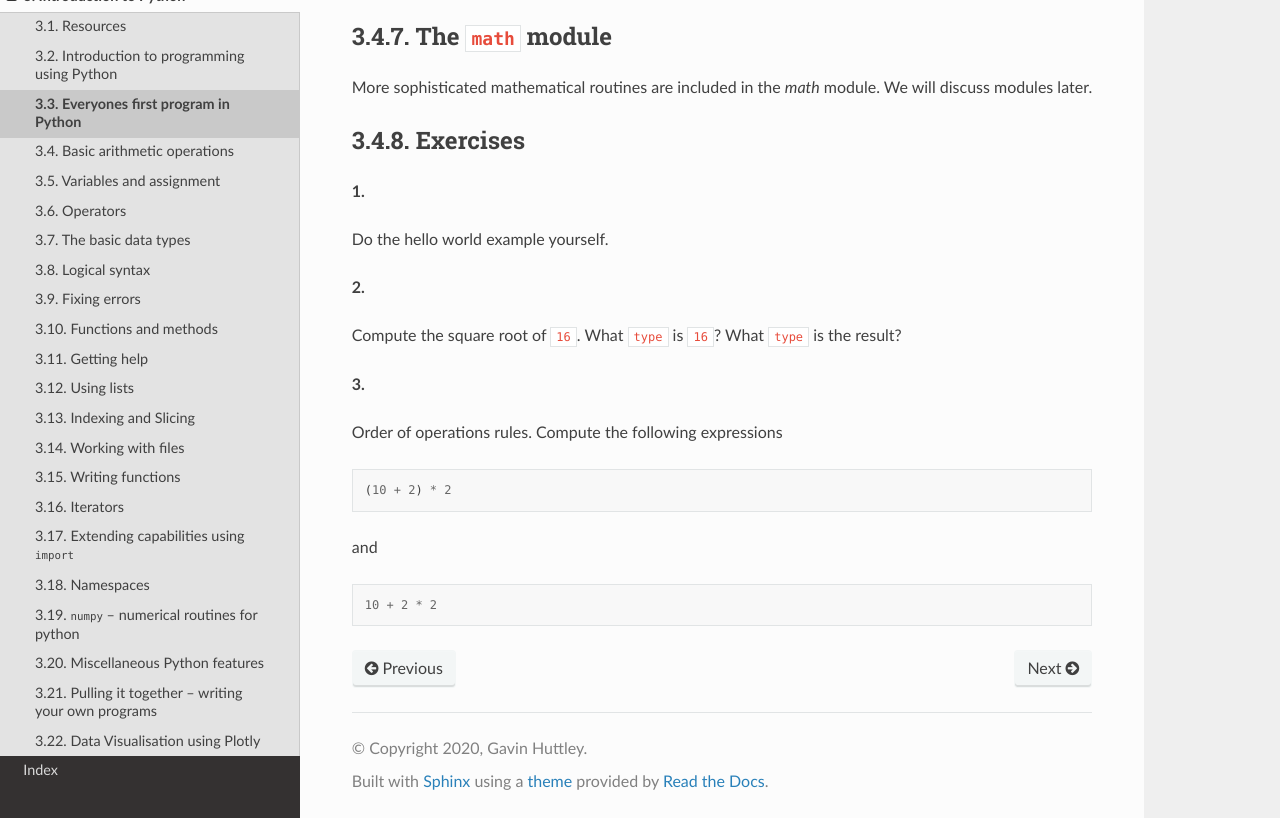
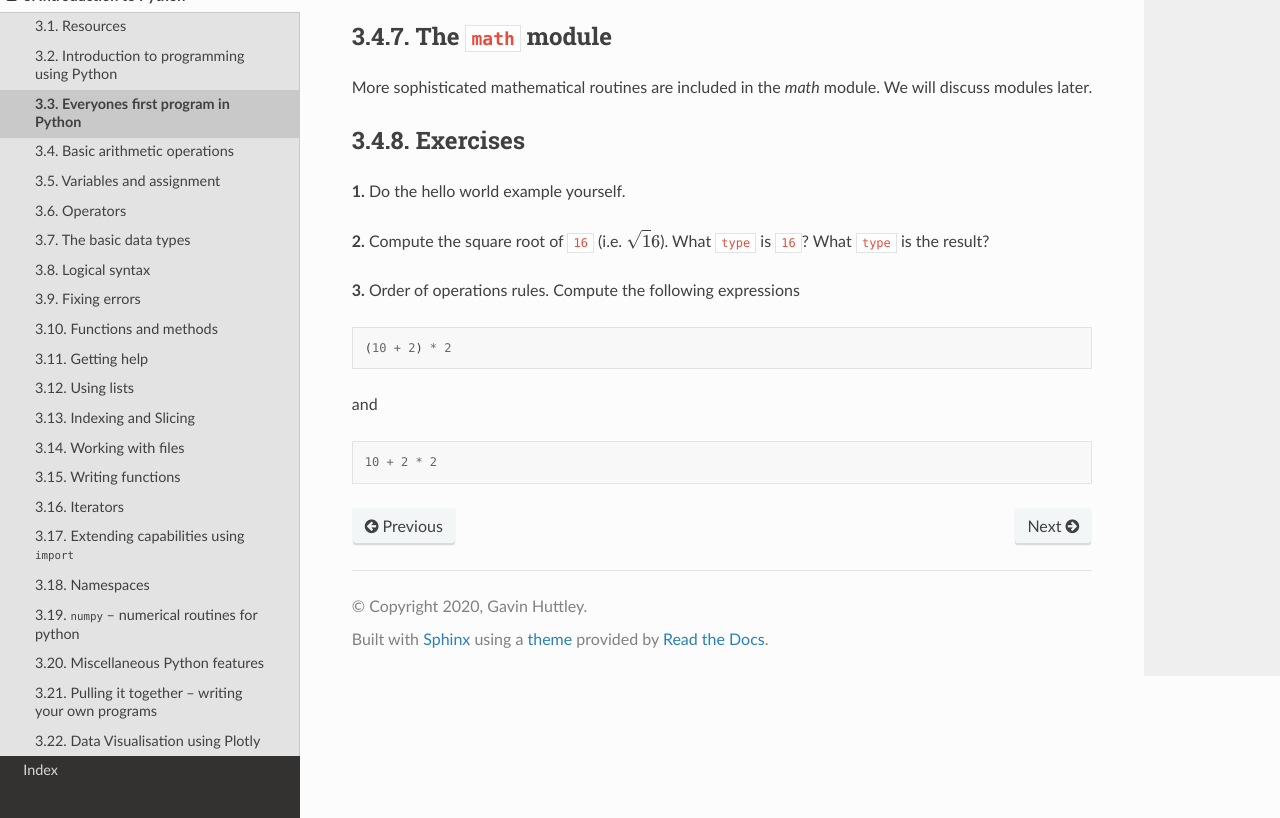
Before and after one commit to GavinHuttley/tib, a Sphinx documentation site: the page built from source/python/start.rst, in a window 1280 px wide and 900 px high, scrolled down 1593 px, cut to the strip 82-900 px from the top of the window. Built offline with Sphinx 7.4.7 and the Read the Docs theme 2.0.0, drawn with Linux system fonts in a browser that asks for light colours.

Commit message:
tidy formatting of Exercises

```diff
--- a/source/python/files.rst
+++ b/source/python/files.rst
@@ -115,9 +115,7 @@ According to the format specification, these fields are tab (``'\t'``) delimited
 Exercises
 ---------
 
-**1.**
-
-Below I have two GFF records stored as a list of records, each record being a list. Write these data to a tab-delimited file.
+**1.** Below I have two GFF records stored as a list of records, each record being a list. Write these data to a tab-delimited file.
 
 .. jupyter-execute::
     :linenos:
--- a/source/python/start.rst
+++ b/source/python/start.rst
@@ -90,17 +90,11 @@ More sophisticated mathematical routines are included in the `math` module. We w
 Exercises
 ---------
 
-**1.**
+**1.** Do the hello world example yourself.
 
-Do the hello world example yourself.
+**2.** Compute the square root of ``16`` (i.e. :math:`\sqrt 16`). What ``type`` is ``16``? What ``type`` is the result?
 
-**2.**
-
-Compute the square root of ``16``. What ``type`` is ``16``? What ``type`` is the result?
-
-**3.**
-
-Order of operations rules. Compute the following expressions
+**3.** Order of operations rules. Compute the following expressions
 
 .. code-block:: python
 
```
